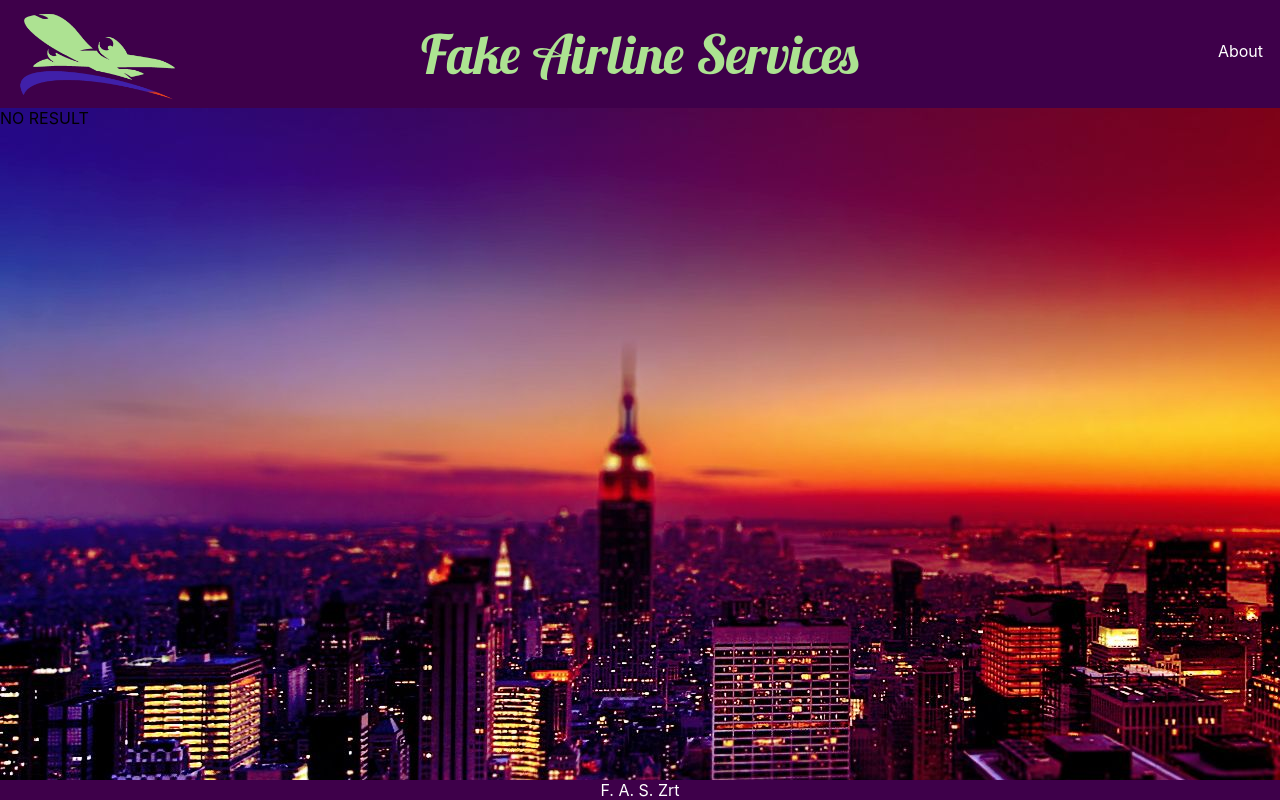
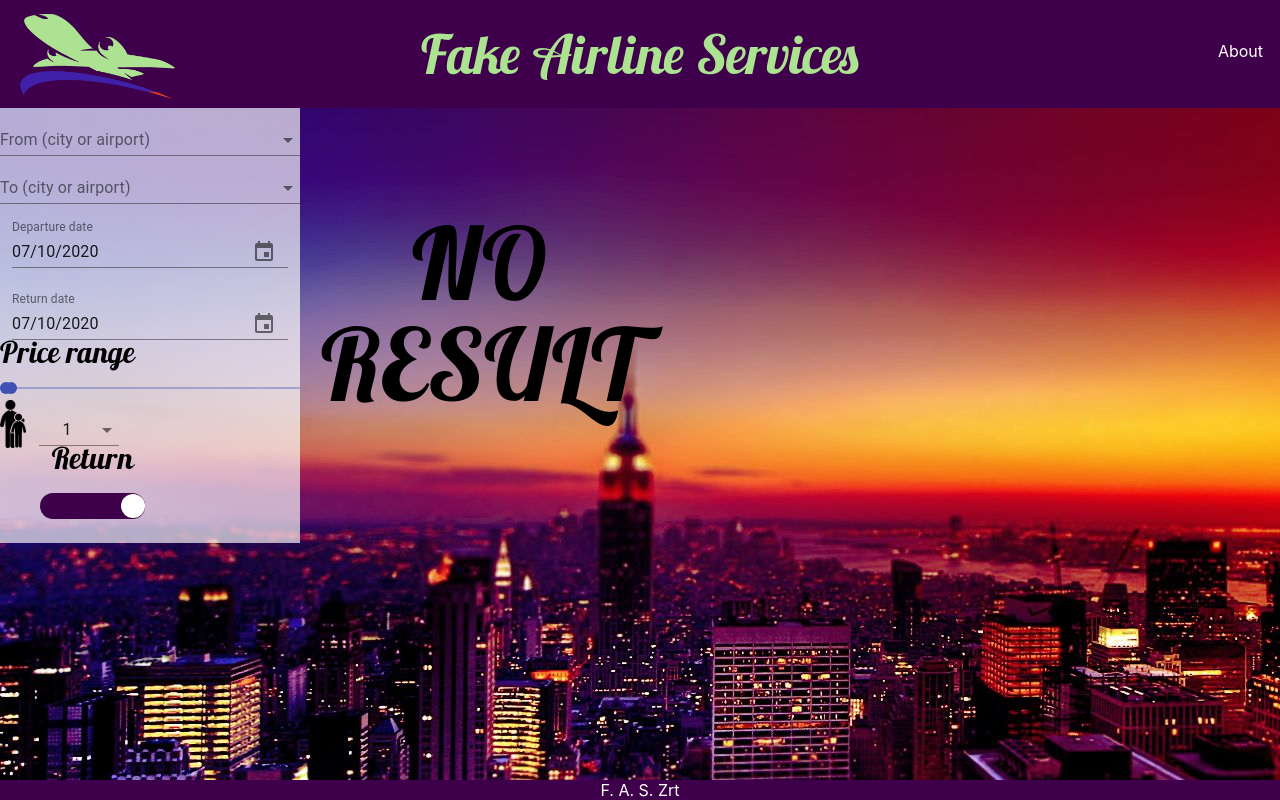
Before and after one commit to Gsuscc/fas-react, a React (Create React App) app: page /search in a window 1280 px wide. Built offline with nearby package versions, Linux system fonts and the light colour scheme.

Commit message:
added filter on side, added range slider wo function

```diff
--- a/src/components/footer.css
+++ b/src/components/footer.css
@@ -1,5 +1,5 @@
 .footer {
-  position: absolute;
+  position: fixed;
   width: 100%;
   background-color: #3e004a;
   bottom: 0;
--- /dev/null
+++ b/src/components/search_result/Filter.css
@@ -0,0 +1,5 @@
+.filter-container {
+  background: #ffffffaa;
+  height: 100%;
+  /* position: absolute; */
+}
--- a/src/components/search_result/Filter.js
+++ b/src/components/search_result/Filter.js
@@ -1,6 +1,57 @@
-import React from "react";
+import React, { useContext } from "react";
 import PriceFilter from "./PriceFilter";
+import AutoCompleter from "../form/AutoCompleter";
+import DatePicker from "../form/DatePicker";
+import Switch from "../form/Switch";
+import Passengers from "../form/Passengers";
+import { GeneralState } from "../../context/SearchGeneral";
+import "./Filter.css";
 
 export default function Filter(props) {
-  return <div></div>;
+  const { general } = useContext(GeneralState);
+  const [
+    fromAirport,
+    setFromAirport,
+    toAirport,
+    setToAirport,
+    tripDate,
+    setTripDate,
+    returnDate,
+    setReturnDate,
+    person,
+    setPerson,
+    isReturn,
+    setIsReturn,
+  ] = general;
+  return (
+    <div className="filter-container">
+      <AutoCompleter
+        inputId="airportOne"
+        label="From (city or airport)"
+        value={fromAirport}
+        setValue={setFromAirport}
+      />
+      <AutoCompleter
+        inputId="airportTwo"
+        label="To (city or airport)"
+        value={toAirport}
+        setValue={setToAirport}
+      />
+      <DatePicker
+        label="Departure date"
+        value={tripDate}
+        setValue={setTripDate}
+        disabled={false}
+      />
+      <DatePicker
+        label="Return date"
+        value={returnDate}
+        setValue={setReturnDate}
+        disabled={!isReturn}
+      />
+      <PriceFilter />
+      <Passengers value={person} setValue={setPerson} />
+      <Switch value={isReturn} setValue={setIsReturn} />
+    </div>
+  );
 }
--- a/src/components/search_result/PriceFilter.js
+++ b/src/components/search_result/PriceFilter.js
@@ -0,0 +1,39 @@
+import React from "react";
+import { makeStyles } from "@material-ui/core/styles";
+import Typography from "@material-ui/core/Typography";
+import Slider from "@material-ui/core/Slider";
+
+const useStyles = makeStyles({
+  root: {
+    width: 300,
+  },
+});
+
+function valuetext(value) {
+  return `${value}$`;
+}
+
+export default function RangeSlider() {
+  const classes = useStyles();
+  const [value, setValue] = React.useState([20, 37]);
+
+  const handleChange = (event, newValue) => {
+    setValue(newValue);
+  };
+
+  return (
+    <div className={classes.root}>
+      <Typography id="range-slider" gutterBottom>
+        Price range
+      </Typography>
+      <Slider
+        max={1000}
+        value={value}
+        onChange={handleChange}
+        valueLabelDisplay="auto"
+        aria-labelledby="range-slider"
+        getAriaValueText={valuetext}
+      />
+    </div>
+  );
+}
--- a/src/components/search_result/ResultPage.css
+++ b/src/components/search_result/ResultPage.css
@@ -3,3 +3,15 @@
   flex-direction: column;
   justify-content: center;
 }
+
+.result-page {
+  display: grid;
+  grid-template-columns: 300px auto 300px;
+}
+
+.result-no-result {
+  font-size: 100px;
+  font-family: pageTitle !important;
+  text-align: center;
+  margin-right: 320px;
+}
--- a/src/components/search_result/ResultPage.js
+++ b/src/components/search_result/ResultPage.js
@@ -8,14 +8,18 @@ export default function ResultPage() {
   const [searchResult, setSearchResult] = result;
 
   return (
+    <div className="result-page">
+      <Filter />
       <div className="result-container">
         {searchResult.length <= 0 ? (
-        <div>NO RESULT</div>
+          <div className="result-no-result">NO RESULT</div>
         ) : (
           searchResult.map((flight) => {
             return <ResultCard flight={flight} />;
           })
         )}
       </div>
+      <div></div>
+    </div>
   );
 }
```
Lines whose indentation alone changed are shown as unchanged.
